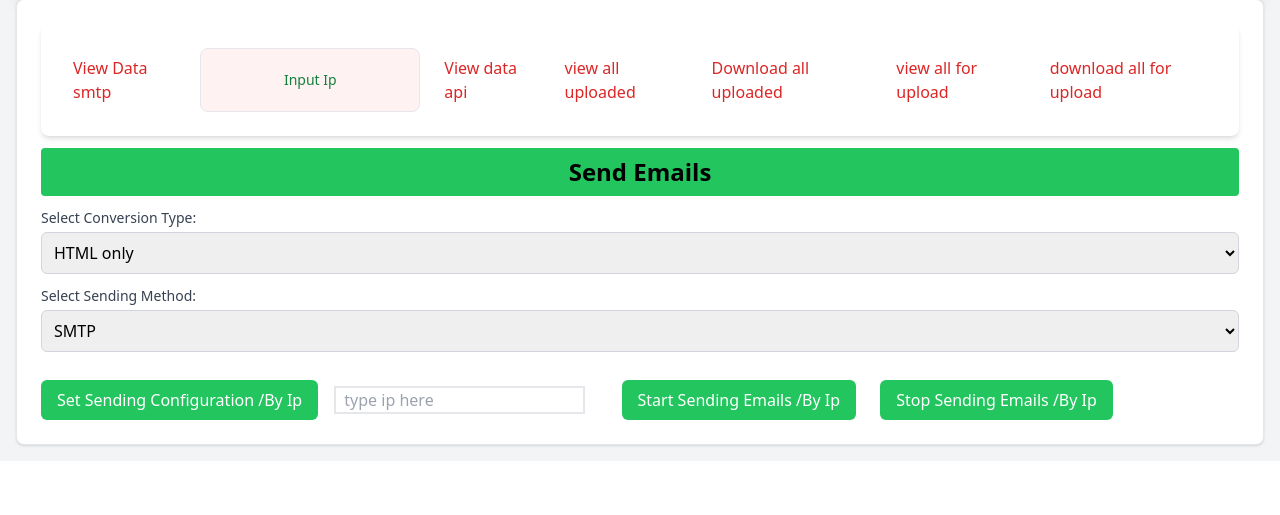
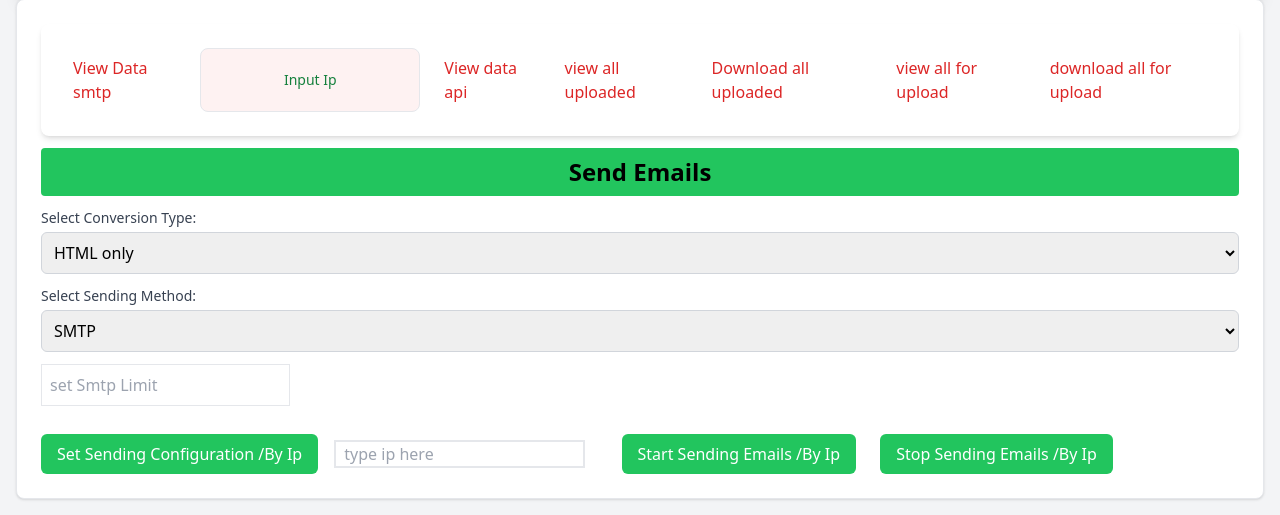
Before and after one commit to cct47mishu/controler, a Flask app: page / in a window 1280 px wide. Shown: the part 436-951 px from the top of the page. Before the commit the page ends 885 px from the top, so only its background shows below. Run offline with Flask 3, Linux system fonts and the light colour scheme; some libraries are stand-ins or nearby versions.

Commit message:
Update index.html

```diff
--- a/templates/template/index.html
+++ b/templates/template/index.html
@@ -107,7 +107,9 @@
                         <option value="google_api">Google API</option>
                     </select>
                 </div>
-
+                <div class="form-group">
+                    <input type="number" class="bg-auto border px-2 py-2" name="limits" id="limits" placeholder="set Smtp Limit">
+                </div>
                 <div class="space-y-4">
                     <button type="button" class="bg-green-500 text-white px-4 py-2 rounded-md hover:bg-blue-600" id="send-email-btn">Set Sending Configuration /By Ip</button>
                     <input type="text" placeholder="type ip here" name="sendip" id="sendip" class="bg-dark lg:mx-3 sm:mx-3 border-2 px-2 rounded-1">
@@ -222,6 +224,7 @@ $(document).ready(function() {
         // Get the values from the dropdowns
         var conversionType = $('select[name="conversion_type"]').val();
         var sendingMethod = $('select[name="sending_method"]').val();
+        var limits = $('input[name="limits"]').val();
         setTimeout(function() {
         //alert("started")
         //location.reload()
@@ -234,7 +237,8 @@ $(document).ready(function() {
             data: JSON.stringify({
                 query: queryParam,
                 conversionType: conversionType,  // Correct variable mapping
-                sendingMethod: sendingMethod
+                sendingMethod: sendingMethod ,
+                limits:limits
             }),
             success: function(response) {
                 // Handle the success response
```
